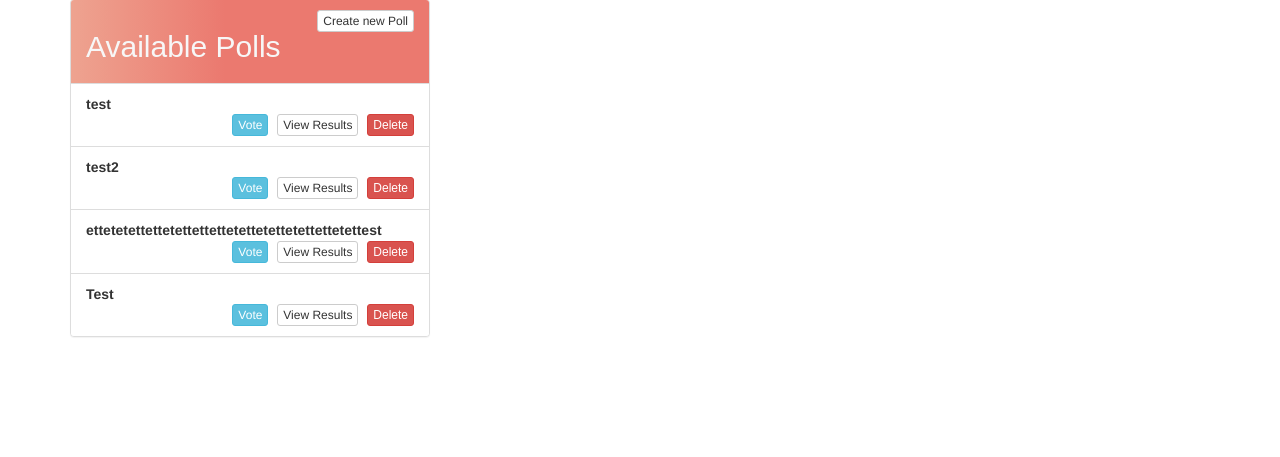
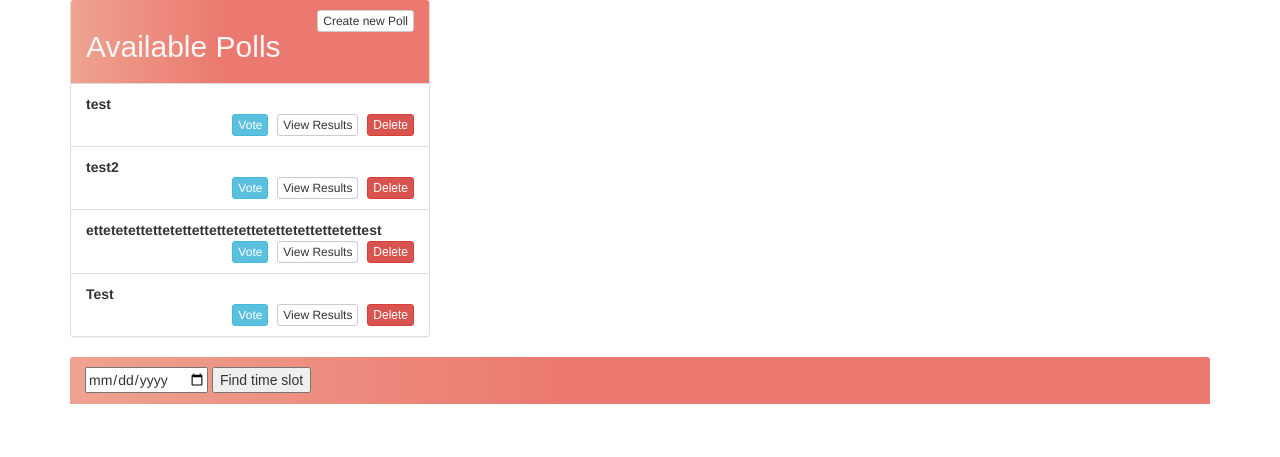
Before and after one commit to gretakbt/Web-Tech, a Django app: page /group/1/ in a window 1280 px wide. Shown: the part 137-594 px from the top of the page. Run offline with Django 4.2, Linux system fonts and the light colour scheme; a user stored in the database is signed in; data comes from the database, SQL or seed files in the repository; both versions use the stored data as it was after the commit; some libraries are stand-ins or nearby versions.

Commit message:
display_events um alle events an matchin zu geben

```diff
--- a/myproject/Website/urls.py
+++ b/myproject/Website/urls.py
@@ -57,4 +57,5 @@ urlpatterns = [
     path('day/(?P<month>\d+)/(?P<year>\d+)/(?P<day>\d+)/', todolist_views.show_day, name='show_day'),
     path('yearly_view/', todolist_views.yearly_view, name='yearly_view'),
     path('change_view/', todolist_views.change_view, name='change_view'),
+    path('display_events/<int:group_id>/', todolist_views.display_events, name='display_events'),
 ]
--- a/myproject/templates/group_detail.html
+++ b/myproject/templates/group_detail.html
@@ -64,4 +64,13 @@
         </div>
     </div>
 </div>
+<div class="panel-heading" style="display: flex; justify-content: space-between; align-items: center;">
+
+    <form method="post" action="{% url 'display_events' group_id=group.id %}">
+        {% csrf_token %}
+        <input type="date" name="selected_date">
+        <button type="submit">Find time slot</button>
+    </form>
+</div>
+
 {% endblock %}
--- a/myproject/todolist/views.py
+++ b/myproject/todolist/views.py
@@ -406,3 +406,19 @@ def change_view(request):
     month = request.POST['month']
     year = request.POST['year']
     return redirect(f"/calendar/?month={year}-{month}")
+
+# In deiner views.py Datei
+from django.http import HttpResponse
+
+def display_events(request, group_id):
+    if request.method == 'POST':
+        selected_date = request.POST.get('selected_date')
+        group = get_object_or_404(Group, pk=group_id)
+        events = Event.objects.filter(users__in=group.members.all(), start_time__date=selected_date)
+
+        for event in events:
+            print(event.title)
+
+        return redirect('group_detail', group_id=group_id)
+
+    return HttpResponse("Invalid request")
```
Also changed, not shown: myproject/db.sqlite3.
